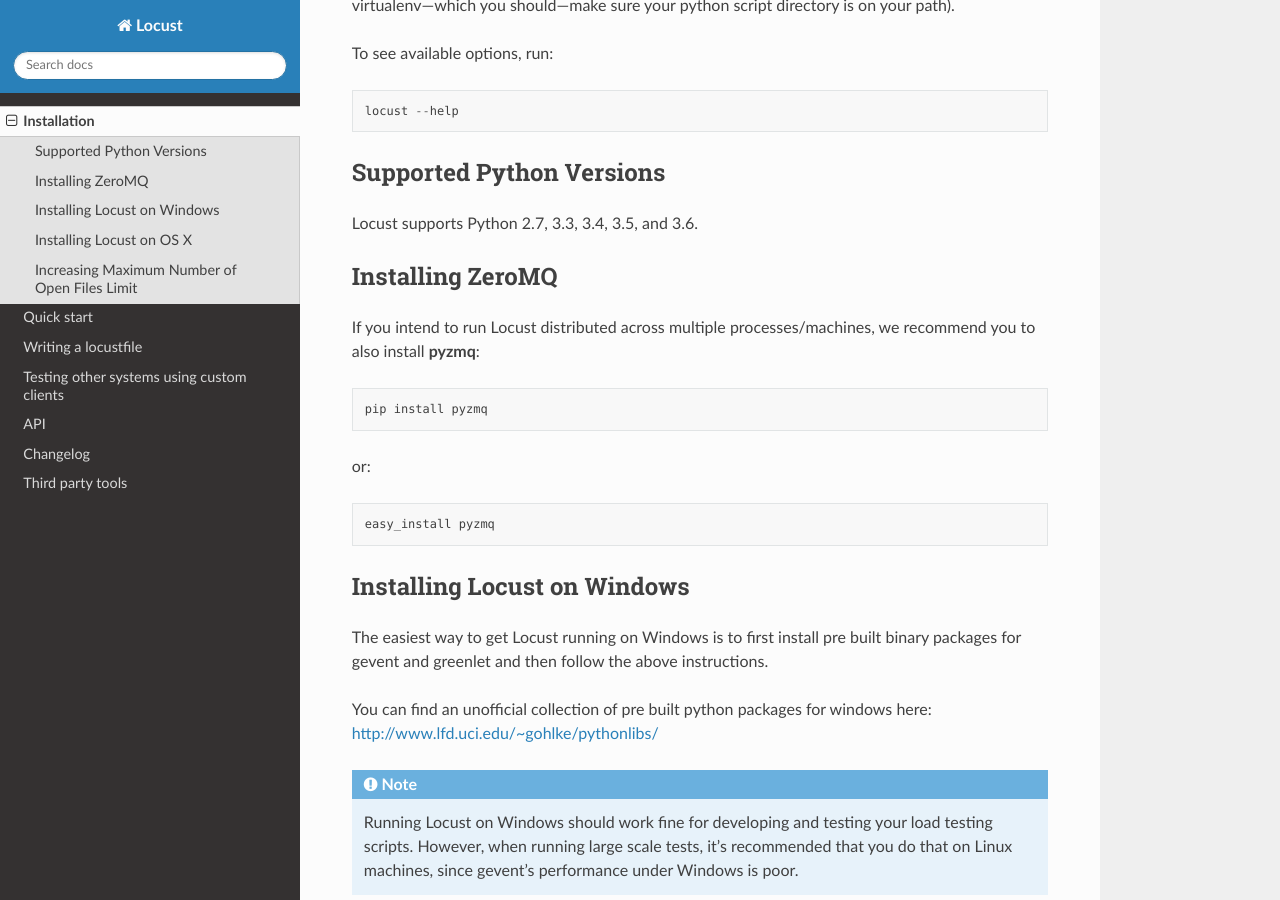
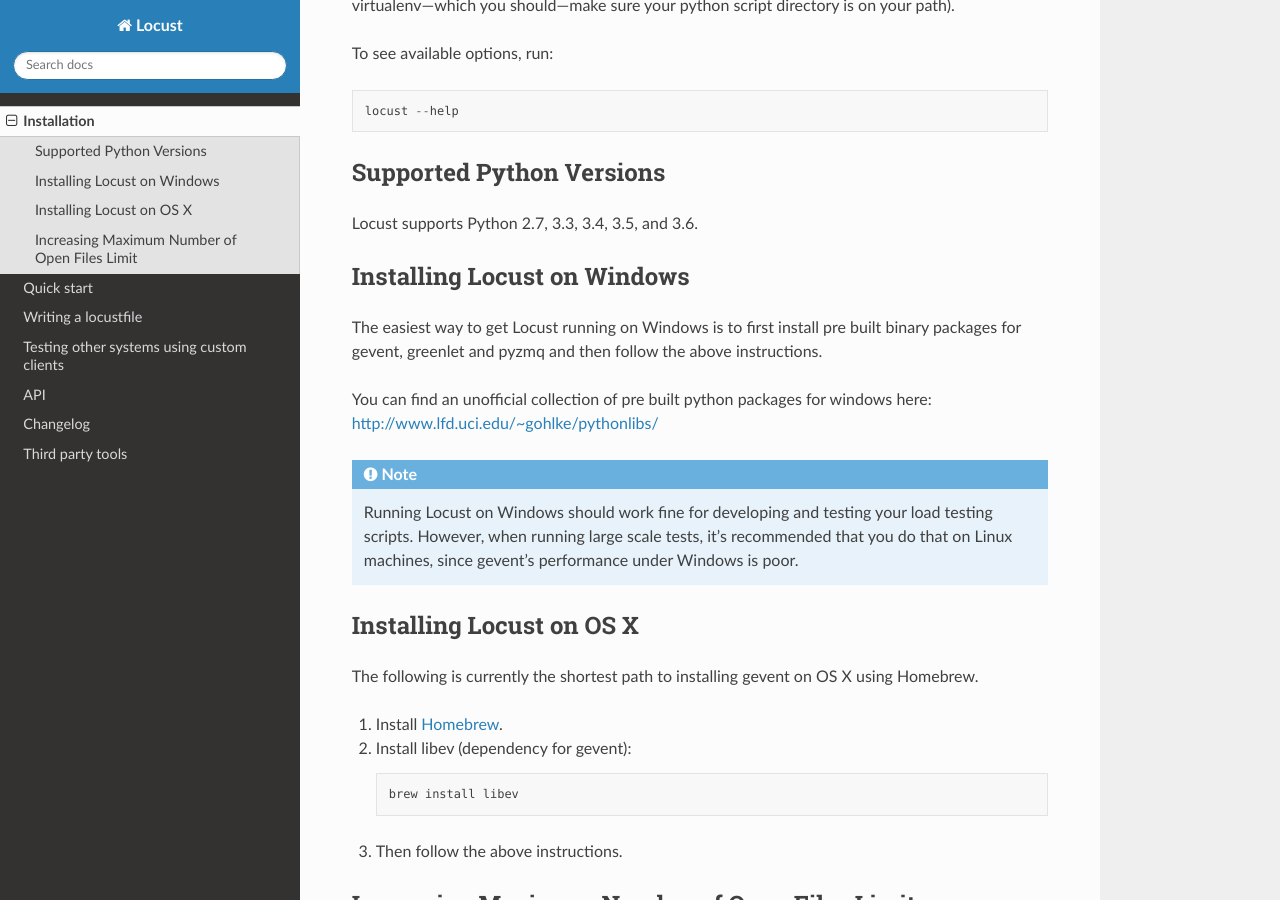
Before and after one commit to locustio/locust, a Sphinx documentation site: the page built from docs/installation.rst, in a window 1280 px wide and 900 px high, scrolled down 305 px. Built offline with Sphinx 7.4.7 and the Read the Docs theme 2.0.0, drawn with Linux system fonts in a browser that asks for light colours; pages that are not in the unit, such as notebooks, are missing from menus.

Commit message:
Removed ZeroMQ installation instructions, since it's now a hard dependency and should get installed automatically

```diff
--- a/docs/installation.rst
+++ b/docs/installation.rst
@@ -22,23 +22,11 @@
 Locust supports Python 2.7, 3.3, 3.4, 3.5, and 3.6.
 
 
-Installing ZeroMQ
------------------
-
-If you intend to run Locust distributed across multiple processes/machines, we recommend you to also
-install **pyzmq**::
-
-    pip install pyzmq
-
-or::
-
-    easy_install pyzmq
-
 Installing Locust on Windows
 ----------------------------
 
 The easiest way to get Locust running on Windows is to first install pre built binary packages for
-gevent and greenlet and then follow the above instructions.
+gevent, greenlet and pyzmq and then follow the above instructions.
 
 You can find an unofficial collection of pre built python packages for windows here:
 `http://www.lfd.uci.edu/~gohlke/pythonlibs/ <http://www.lfd.uci.edu/~gohlke/pythonlibs/>`_
```
